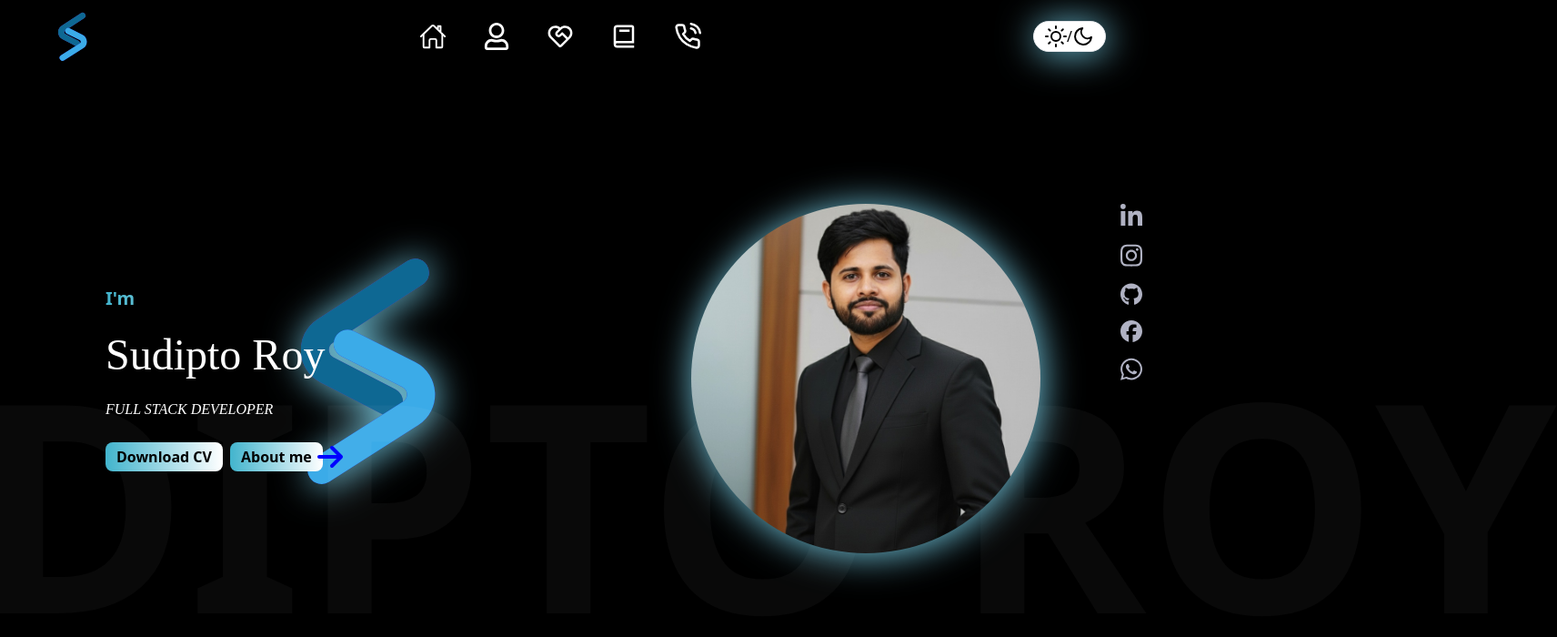
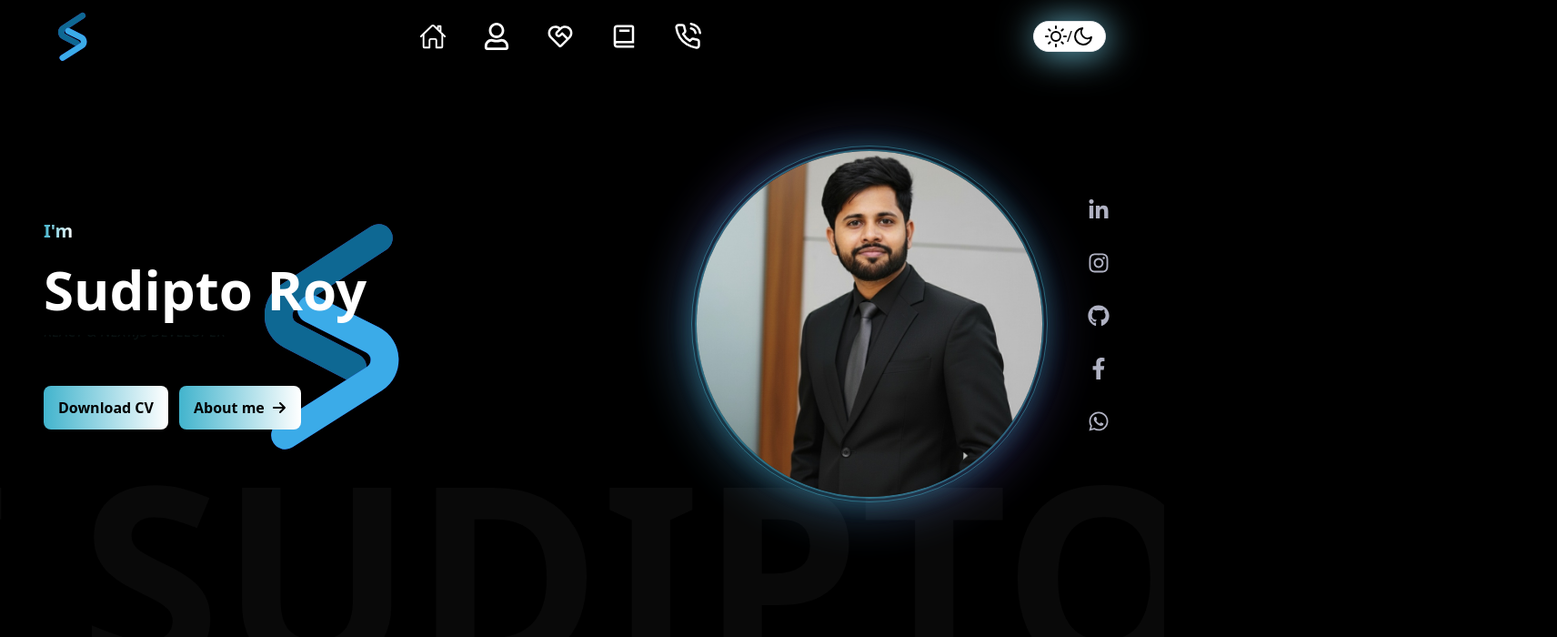
Before and after one commit to sudiptoroy12/SudiptoPortfolio, a React (Vite) app: page / in a window 1280 px wide. Shown: the top 700 px of the page at 91% size, 1712 px wide, since content can reach past the window. Built offline with nearby package versions, Linux system fonts and the light colour scheme.

Commit message:
Refactor Home, Links, and Sidebar components for improved structure and functionality; enhance animations and add social links

```diff
--- a/src/components/home/Home.jsx
+++ b/src/components/home/Home.jsx
@@ -1,49 +1,159 @@
-import React, { useState } from "react";
+
+import { useEffect, useState } from "react";
 import Navbar from "./Navbar";
-import { motion } from "framer-motion";
+import { AnimatePresence, motion } from "framer-motion";
+import {
+  FaLinkedinIn,
+  FaInstagram,
+  FaGithub,
+  FaFacebookF,
+  FaWhatsapp,
+} from "react-icons/fa";
 import cv from "../../assets/Sudipto_Resume.pdf";
-// import Typical from "react-typical";
 
+const roles = [
+  "FULL STACK MERN DEVELOPER",
+  "FRONTEND DEVELOPER",
+  "REACT & NEXT.JS DEVELOPER",
+  "SOFTWARE ENGINEER",
+];
 
+// Moving text animation for desktop
 const sliderTextVariants = {
-  initial: {
-    x: 0,
-  },
+  initial: { x: 0 },
   animate: {
     x: "-100%",
-
     transition: {
       repeat: Infinity,
       repeatType: "mirror",
-
       duration: 20,
+      ease: "linear",
     },
   },
 };
+
+// Smaller moving text animation for mobile
+const mobileSliderTextVariants = {
+  initial: { x: 100 },
+  animate: {
+    x: "-100%",
+    transition: {
+      repeat: Infinity,
+      repeatType: "mirror",
+      duration: 10,
+      ease: "linear",
+    },
+  },
+};
+
+const socialLinks = [
+  {
+    name: "LinkedIn",
+    href: "https://www.linkedin.com/in/sudipto-roy-82602415b/",
+    Icon: FaLinkedinIn,
+  },
+  {
+    name: "Instagram",
+    href: "https://www.instagram.com/",
+    Icon: FaInstagram,
+  },
+  {
+    name: "GitHub",
+    href: "https://github.com/sudiptoroy12",
+    Icon: FaGithub,
+  },
+  {
+    name: "Facebook",
+    href: "https://www.facebook.com/",
+    Icon: FaFacebookF,
+  },
+  {
+    name: "WhatsApp",
+    href: "https://wa.me/8801794197740",
+    Icon: FaWhatsapp,
+  },
+];
+
 const Home = () => {
-   const[darkMode,setDarkMode] = useState(false);
+  const [roleIndex, setRoleIndex] = useState(0);
+
+  useEffect(() => {
+    const intervalId = window.setInterval(() => {
+      setRoleIndex((currentIndex) => (currentIndex + 1) % roles.length);
+    }, 2200);
+
+    return () => window.clearInterval(intervalId);
+  }, []);
+
   return (
     <>
       <Navbar />
-      <div className={`${darkMode && 'dark'}`}>
+
       <section
         id="Home"
-        className="flex h-[100vh] flex-col justify-between  overflow-hidden  "
+        className="relative isolate flex min-h-screen
+          flex-col overflow-hidden bg-transparent"
       >
-        <div className="h-28"></div>
+        {/* Moving Background Text - Mobile */}
+        <motion.div
+          aria-hidden="true"
+          className="pointer-events-none absolute left-0
+            top-[58%] z-0 -translate-y-1/2
+            select-none whitespace-nowrap
+            text-[clamp(4rem,25vw,6rem)] font-bold leading-none
+            text-[#0f8bd340] dark:text-[#ffffff12]
+            sm:hidden"
+          variants={mobileSliderTextVariants}
+          initial="initial"
+          animate="animate"
+        >
+          MYSELF SUDIPTO ROY
+        </motion.div>
 
-        <div className="absolute inset-0 w-full"></div>
-        <div className="flex relative">
-          <div className="w-full max-w-2xl ml-auto relative flex items-center ">
+        {/* Moving Background Text - Tablet and Desktop */}
+        <motion.div
+          aria-hidden="true"
+          className="pointer-events-none absolute bottom-8 left-0
+            z-0 hidden select-none whitespace-nowrap
+            text-[20vh] font-bold leading-none
+            text-[#0f8bd329] dark:text-[#ffffff09]
+            sm:block md:text-[25vh] lg:text-[35vh]"
+          variants={sliderTextVariants}
+          initial="initial"
+          animate="animate"
+        >
+          MYSELF SUDIPTO ROY
+        </motion.div>
+
+        {/* Main Hero Content */}
+        <div
+          className="relative z-10 mx-auto flex w-full
+            max-w-7xl flex-1 flex-col items-center
+            justify-center gap-8 px-5 pb-8 pt-28
+            sm:gap-10 sm:px-8
+            md:flex-row md:justify-between md:gap-6
+            md:px-8 md:py-24 lg:gap-10 lg:px-12"
+        >
+          {/* Introduction */}
+          <div
+            className="relative flex w-full min-w-0
+              flex-1 items-center justify-center
+              md:max-w-2xl md:justify-start"
+          >
+            {/* Decorative SVG */}
             <svg
-              className="absolute pointer-events-none top-8 md:top-28 translate-x-1/2 left-1/4 -translate-y-1/4 drop-shadow(2px 2px 10px to-blue-400) dropshadow  "
-              width="150"
-              height="280"
+              className="pointer-events-none absolute
+                left-1/2 top-0 h-auto w-24
+                -translate-x-1/2 opacity-60
+                sm:w-28 md:left-1/4
+                md:translate-x-1/2 md:opacity-100
+                lg:w-[150px]"
               viewBox="0 0 146 249"
               fill="none"
               xmlns="http://www.w3.org/2000/svg"
+              aria-hidden="true"
             >
-              <g clipPath="url(#clip0_1_2)">
+              <g clipPath="url(#hero-clip)">
                 <path
                   d="M94 159L27.8096 124.941C11.4158 116.505 10.2608 93.5026 25.7271 83.4672L122 21"
                   stroke="#6732CA"
@@ -71,48 +181,114 @@ const Home = () => {
                   strokeLinecap="round"
                 />
               </g>
+
               <defs>
-                <clipPath id="clip0_1_2">
+                <clipPath id="hero-clip">
                   <rect width="146" height="249" fill="white" />
                 </clipPath>
               </defs>
             </svg>
-            <div className="relative ml-7 flex flex-col gap-6 ">
-              <h2 className="text-xl font-bold text-black dark:bg-gradient-to-r from-[#42b4cd] to-white bg-clip-text dark:text-transparent ">
+
+            {/* Introduction Text */}
+            <div
+              className="relative z-10 flex w-full max-w-xl
+                flex-col items-center gap-5
+                text-center md:items-start md:text-left"
+            >
+              <h2
+                className="text-xl font-bold text-black
+                  dark:bg-gradient-to-r dark:from-[#42b4cd]
+                  dark:to-white dark:bg-clip-text
+                  dark:text-transparent"
+              >
                 I'm
               </h2>
-              <h1 className="pointer-events-none text-3xl md:text-5xl font-['Spartan'] ">
+
+              <h1
+                className="break-words text-3xl font-bold
+                  text-gray-900 dark:text-white
+                  sm:text-4xl md:text-5xl lg:text-6xl"
+              >
                 Sudipto Roy
               </h1>
-              <span className="pointer-events-none font-['merriweather'] italic">FULL STACK DEVELOPER
-                {/* <Typical
-                  loop={Infinity}
-                  steps={[
-                    "WEB DEVELOPER ",
-                    1500,
-                    "FRONTEND DEVELOPER",
-                    1500,
-                    "SOFTWARE ENGINEER",
-                    1500,
-                  ]}
-                /> */}
-              </span>
-              <div className="flex gap-2">
-                <a href={cv}>
-                  <button className="rounded-lg px-3 py-1 font-bold relative w-max bg-black  text-white dark:bg-gradient-to-r from-[#42b4cd] to-white  dark:text-black hover:scale-110 duration-500 group z-10 ">
+
+              {/* Animated Developer Roles */}
+              <div
+                className="flex h-7 max-w-full items-center
+                  overflow-hidden sm:h-8 md:h-9"
+              >
+                <AnimatePresence mode="wait">
+                  <motion.span
+                    key={roles[roleIndex]}
+                    initial={{ y: "100%", opacity: 0 }}
+                    animate={{ y: 0, opacity: 1 }}
+                    exit={{ y: "-100%", opacity: 0 }}
+                    transition={{
+                      duration: 0.4,
+                      ease: "easeInOut",
+                    }}
+                    className="block whitespace-nowrap
+                      text-xs italic text-black
+                      dark:text-[#6bd3d3]
+                      sm:text-sm md:text-base"
+                  >
+                    {roles[roleIndex]}
+                  </motion.span>
+                </AnimatePresence>
+              </div>
+
+              {/* Action Buttons */}
+              <div
+                className="flex w-full flex-wrap
+                  items-center justify-center gap-3
+                  md:justify-start"
+              >
+                <a
+                  href={cv}
+                  download
+                  className="relative z-10 inline-flex
+                    items-center justify-center
+                    rounded-lg bg-black px-4 py-3
+                    text-sm font-bold text-white
+                    transition-transform duration-300
+                    hover:scale-105
+                    dark:bg-gradient-to-r
+                    dark:from-[#42b4cd] dark:to-white
+                    dark:text-black sm:text-base"
+                >
                   Download CV
-                  </button>
                 </a>
-                <a href="#About" className="rounded-lg px-3 py-1 font-bold relative w-max bg-black  text-white dark:bg-gradient-to-r from-[#42b4cd] to-white  dark:text-black hover:scale-110 duration-500 group z-10">
+
+                <a
+                  href="#About"
+                  className="group relative z-10 inline-flex
+                    items-center justify-center gap-2
+                    rounded-lg bg-black px-4 py-3
+                    text-sm font-bold text-white
+                    transition-transform duration-300
+                    hover:scale-105
+                    dark:bg-gradient-to-r
+                    dark:from-[#42b4cd] dark:to-white
+                    dark:text-black sm:text-base"
+                >
                   About me
+
                   <svg
-                    className="w-7 absolute top-0 left-24 group-hover:left-28 duration-500"
+                    className="h-4 w-4 transition-transform
+                      duration-300 group-hover:translate-x-1"
                     xmlns="http://www.w3.org/2000/svg"
                     viewBox="0 0 448 512"
+                    fill="currentColor"
+                    aria-hidden="true"
                   >
                     <path
-                      fill="blue"
-                      d="M438.6 278.6c12.5-12.5 12.5-32.8 0-45.3l-160-160c-12.5-12.5-32.8-12.5-45.3 0s-12.5 32.8 0 45.3L338.8 224 32 224c-17.7 0-32 14.3-32 32s14.3 32 32 32l306.7 0L233.4 393.4c-12.5 12.5-12.5 32.8 0 45.3s32.8 12.5 45.3 0l160-160z"
+                      d="M438.6 278.6c12.5-12.5 12.5-32.8
+                        0-45.3l-160-160c-12.5-12.5-32.8-12.5
+                        -45.3 0s-12.5 32.8 0 45.3L338.8
+                        224 32 224c-17.7 0-32 14.3-32
+                        32s14.3 32 32 32l306.7 0L233.4
+                        393.4c-12.5 12.5-12.5 32.8 0
+                        45.3s32.8 12.5 45.3 0l160-160z"
                     />
                   </svg>
                 </a>
@@ -120,106 +296,115 @@ const Home = () => {
             </div>
           </div>
 
+          {/* Profile Image with Cyan and Purple Glow */}
+          <div
+            className="group relative order-2 mx-auto
+              h-36 w-36 shrink-0
+              sm:h-44 sm:w-44
+              md:order-none md:h-64 md:w-64
+              lg:h-80 lg:w-80 xl:h-96 xl:w-96"
+          >
+            {/* Blurred Gradient Background */}
+            <div
+              aria-hidden="true"
+              className="absolute -inset-3 rounded-full
+                bg-gradient-to-tr from-[#42b4cd]/50
+                via-[#8c75ff]/30 to-[#42b4cd]/10
+                opacity-80 blur-xl
+                transition-transform duration-700
+                group-hover:scale-110
+                sm:-inset-5"
+            />
+
+            {/* Decorative Ring */}
+            <div
+              aria-hidden="true"
+              className="absolute -inset-1 rounded-full
+                border border-[#42b4cd]/50
+                shadow-[0_0_25px_rgba(66,180,205,0.2)]
+                transition-transform duration-700
+                group-hover:rotate-6"
+            />
+
+            {/* Profile Picture */}
             <img
               src="/MyPic.jpg"
               alt="Sudipto Roy"
-            className="hidden sm:block self-center mr-auto h-96 w-96 object-cover rounded-full dropshadow z-40"
+              className="relative z-10 h-full w-full
+                rounded-full border-2 border-[#42b4cd]/50
+                object-cover
+                shadow-[0_0_30px_rgba(66,180,205,0.2)]
+                transition-transform duration-500
+                group-hover:scale-[1.02]"
             />
+          </div>
 
-          <ul className="space-y-4 mr-6 dark:text-[#b0b2c3] pb-4 z-40">
-            <li>
+          {/* Social Links */}
+          <ul
+            className="order-3 flex items-center
+              justify-center gap-5 pb-2
+              text-gray-700 dark:text-[#b0b2c3]
+              md:order-none md:mr-2
+              md:flex-col md:gap-6 md:pb-4"
+            aria-label="Social media links"
+          >
+            {socialLinks.map(({ name, href, Icon }) => (
+              <li key={name}>
+                <a
+                  href={href}
+                  target="_blank"
+                  rel="noopener noreferrer"
+                  aria-label={name}
+                  title={name}
+                  className="inline-flex rounded-md p-1
+                    transition-all duration-300
+                    hover:-translate-y-1 hover:text-blue-600
+                    dark:hover:text-[#6bd3d3]
+                    focus-visible:outline
+                    focus-visible:outline-2
+                    focus-visible:outline-[#42b4cd]"
+                >
+                  <Icon className="h-5 w-5 sm:h-6 sm:w-6" />
+                </a>
+              </li>
+            ))}
+          </ul>
+        </div>
+
+        {/* My Works Button */}
+        <a
+          href="#Projects"
+          className="relative z-10 mx-auto mb-8
+            inline-flex items-center gap-2
+            rounded-lg bg-black px-5 py-3
+            text-sm font-bold text-white
+            transition-transform duration-300
+            hover:scale-105
+            dark:bg-gradient-to-r
+            dark:from-[#42b4cd] dark:to-white
+            dark:text-black sm:mb-10 sm:text-base"
+        >
+          My works
+
           <svg
-                className="w-6 hover:text-blue-600 dark:hover:text-[#6bd3d3] cursor-pointer"
+            className="h-4 w-4"
             xmlns="http://www.w3.org/2000/svg"
-                viewBox="0 0 448 512"
+            viewBox="0 0 384 512"
+            fill="currentColor"
+            aria-hidden="true"
           >
             <path
-                  fill="currentColor"
-                  d="M100.3 448H7.4V148.9h92.9zM53.8 108.1C24.1 108.1 0 83.5 0 53.8a53.8 53.8 0 0 1 107.6 0c0 29.7-24.1 54.3-53.8 54.3zM447.9 448h-92.7V302.4c0-34.7-.7-79.2-48.3-79.2-48.3 0-55.7 37.7-55.7 76.7V448h-92.8V148.9h89.1v40.8h1.3c12.4-23.5 42.7-48.3 87.9-48.3 94 0 111.3 61.9 111.3 142.3V448z"
+              d="M169.4 470.6c12.5 12.5 32.8 12.5
+                45.3 0l160-160c12.5-12.5 12.5-32.8
+                0-45.3s-32.8-12.5-45.3 0L224
+                370.8 224 64c0-17.7-14.3-32-32-32s-32
+                14.3-32 32l0 306.7L54.6
+                265.4c-12.5-12.5-32.8-12.5-45.3
+                0s-12.5 32.8 0 45.3l160 160z"
             />
           </svg>
-            </li>
-            <li>
-              <svg
-                className="w-6  hover:text-blue-600 dark:hover:text-[#6bd3d3] cursor-pointer"
-                xmlns="http://www.w3.org/2000/svg"
-                viewBox="0 0 448 512"
-              >
-                <path
-                  fill="currentColor"
-                  d="M224.1 141c-63.6 0-114.9 51.3-114.9 114.9s51.3 114.9 114.9 114.9S339 319.5 339 255.9 287.7 141 224.1 141zm0 189.6c-41.1 0-74.7-33.5-74.7-74.7s33.5-74.7 74.7-74.7 74.7 33.5 74.7 74.7-33.6 74.7-74.7 74.7zm146.4-194.3c0 14.9-12 26.8-26.8 26.8-14.9 0-26.8-12-26.8-26.8s12-26.8 26.8-26.8 26.8 12 26.8 26.8zm76.1 27.2c-1.7-35.9-9.9-67.7-36.2-93.9-26.2-26.2-58-34.4-93.9-36.2-37-2.1-147.9-2.1-184.9 0-35.8 1.7-67.6 9.9-93.9 36.1s-34.4 58-36.2 93.9c-2.1 37-2.1 147.9 0 184.9 1.7 35.9 9.9 67.7 36.2 93.9s58 34.4 93.9 36.2c37 2.1 147.9 2.1 184.9 0 35.9-1.7 67.7-9.9 93.9-36.2 26.2-26.2 34.4-58 36.2-93.9 2.1-37 2.1-147.8 0-184.8zM398.8 388c-7.8 19.6-22.9 34.7-42.6 42.6-29.5 11.7-99.5 9-132.1 9s-102.7 2.6-132.1-9c-19.6-7.8-34.7-22.9-42.6-42.6-11.7-29.5-9-99.5-9-132.1s-2.6-102.7 9-132.1c7.8-19.6 22.9-34.7 42.6-42.6 29.5-11.7 99.5-9 132.1-9s102.7-2.6 132.1 9c19.6 7.8 34.7 22.9 42.6 42.6 11.7 29.5 9 99.5 9 132.1s2.7 102.7-9 132.1z"
-                />
-              </svg>
-            </li>
-            <li>
-              <svg
-                className="w-6 hover:text-blue-600 dark:hover:text-[#6bd3d3] cursor-pointer"
-                xmlns="http://www.w3.org/2000/svg"
-                viewBox="0 0 496 512"
-              >
-                <path
-                  fill="currentColor"
-                  d="M165.9 397.4c0 2-2.3 3.6-5.2 3.6-3.3 .3-5.6-1.3-5.6-3.6 0-2 2.3-3.6 5.2-3.6 3-.3 5.6 1.3 5.6 3.6zm-31.1-4.5c-.7 2 1.3 4.3 4.3 4.9 2.6 1 5.6 0 6.2-2s-1.3-4.3-4.3-5.2c-2.6-.7-5.5 .3-6.2 2.3zm44.2-1.7c-2.9 .7-4.9 2.6-4.6 4.9 .3 2 2.9 3.3 5.9 2.6 2.9-.7 4.9-2.6 4.6-4.6-.3-1.9-3-3.2-5.9-2.9zM244.8 8C106.1 8 0 113.3 0 252c0 110.9 69.8 205.8 169.5 239.2 12.8 2.3 17.3-5.6 17.3-12.1 0-6.2-.3-40.4-.3-61.4 0 0-70 15-84.7-29.8 0 0-11.4-29.1-27.8-36.6 0 0-22.9-15.7 1.6-15.4 0 0 24.9 2 38.6 25.8 21.9 38.6 58.6 27.5 72.9 20.9 2.3-16 8.8-27.1 16-33.7-55.9-6.2-112.3-14.3-112.3-110.5 0-27.5 7.6-41.3 23.6-58.9-2.6-6.5-11.1-33.3 2.6-67.9 20.9-6.5 69 27 69 27 20-5.6 41.5-8.5 62.8-8.5s42.8 2.9 62.8 8.5c0 0 48.1-33.6 69-27 13.7 34.7 5.2 61.4 2.6 67.9 16 17.7 25.8 31.5 25.8 58.9 0 96.5-58.9 104.2-114.8 110.5 9.2 7.9 17 22.9 17 46.4 0 33.7-.3 75.4-.3 83.6 0 6.5 4.6 14.4 17.3 12.1C428.2 457.8 496 362.9 496 252 496 113.3 383.5 8 244.8 8zM97.2 352.9c-1.3 1-1 3.3 .7 5.2 1.6 1.6 3.9 2.3 5.2 1 1.3-1 1-3.3-.7-5.2-1.6-1.6-3.9-2.3-5.2-1zm-10.8-8.1c-.7 1.3 .3 2.9 2.3 3.9 1.6 1 3.6 .7 4.3-.7 .7-1.3-.3-2.9-2.3-3.9-2-.6-3.6-.3-4.3 .7zm32.4 35.6c-1.6 1.3-1 4.3 1.3 6.2 2.3 2.3 5.2 2.6 6.5 1 1.3-1.3 .7-4.3-1.3-6.2-2.2-2.3-5.2-2.6-6.5-1zm-11.4-14.7c-1.6 1-1.6 3.6 0 5.9 1.6 2.3 4.3 3.3 5.6 2.3 1.6-1.3 1.6-3.9 0-6.2-1.4-2.3-4-3.3-5.6-2z"
-                />
-              </svg>
-            </li>
-            <li>
-              <svg
-                className="w-6 hover:text-blue-600 dark:hover:text-[#6bd3d3] cursor-pointer"
-                xmlns="http://www.w3.org/2000/svg"
-                viewBox="0 0 512 512"
-              >
-                <path
-                  fill="currentColor"
-                  d="M512 256C512 114.6 397.4 0 256 0S0 114.6 0 256C0 376 82.7 476.8 194.2 504.5V334.2H141.4V256h52.8V222.3c0-87.1 39.4-127.5 125-127.5c16.2 0 44.2 3.2 55.7 6.4V172c-6-.6-16.5-1-29.6-1c-42 0-58.2 15.9-58.2 57.2V256h83.6l-14.4 78.2H287V510.1C413.8 494.8 512 386.9 512 256h0z"
-                />
-              </svg>
-            </li>
-
-            <li>
-              <svg
-                aria-hidden="true"
-                focusable="false"
-                data-prefix="fab"
-                data-icon="whatsapp"
-                className=" cursor-pointer w-6 hover:text-blue-600 dark:hover:text-[#6bd3d3]"
-                role="img"
-                xmlns="http://www.w3.org/2000/svg"
-                viewBox="0 0 448 512"
-              >
-                <path
-                  fill="currentColor"
-                  d="M380.9 97.1C339 55.1 283.2 32 223.9 32c-122.4 0-222 99.6-222 222 0 39.1 10.2 77.3 29.6 111L0 480l117.7-30.9c32.4 17.7 68.9 27 106.1 27h.1c122.3 0 224.1-99.6 224.1-222 0-59.3-25.2-115-67.1-157zm-157 341.6c-33.2 0-65.7-8.9-94-25.7l-6.7-4-69.8 18.3L72 359.2l-4.4-7c-18.5-29.4-28.2-63.3-28.2-98.2 0-101.7 82.8-184.5 184.6-184.5 49.3 0 95.6 19.2 130.4 54.1 34.8 34.9 56.2 81.2 56.1 130.5 0 101.8-84.9 184.6-186.6 184.6zm101.2-138.2c-5.5-2.8-32.8-16.2-37.9-18-5.1-1.9-8.8-2.8-12.5 2.8-3.7 5.6-14.3 18-17.6 21.8-3.2 3.7-6.5 4.2-12 1.4-32.6-16.3-54-29.1-75.5-66-5.7-9.8 5.7-9.1 16.3-30.3 1.8-3.7.9-6.9-.5-9.7-1.4-2.8-12.5-30.1-17.1-41.2-4.5-10.8-9.1-9.3-12.5-9.5-3.2-.2-6.9-.2-10.6-.2-3.7 0-9.7 1.4-14.8 6.9-5.1 5.6-19.4 19-19.4 46.3 0 27.3 19.9 53.7 22.6 57.4 2.8 3.7 39.1 59.7 94.8 83.8 35.2 15.2 49 16.5 66.6 13.9 10.7-1.6 32.8-13.4 37.4-26.4 4.6-13 4.6-24.1 3.2-26.4-1.3-2.5-5-3.9-10.5-6.6z"
-                ></path>
-              </svg>
-            </li>
-          </ul>
-        </div>
-        <motion.div
-          className="absolute bottom-[10px] text-[40vh] text-nowrap text-[#0f8bd329] dark:text-[#ffffff09] font-bold "
-          variants={sliderTextVariants}
-          initial="initial"
-          animate="animate"
-        >
-          MYSELF SUDIPTO ROY
-        </motion.div>
-        <a className="flex self-center" href="#Projects">
-          <button className="rounded-lg px-3 py-1 font-bold relative self-center  bg-black  text-white dark:bg-gradient-to-r from-[#42b4cd] to-white  dark:text-black hover:scale-110 duration-500 group mb-12">
-            My works
-            <svg
-              className="w-6 absolute left-9 group-hover:-bottom-10 duration-700"
-              xmlns="http://www.w3.org/2000/svg"
-              viewBox="0 0 384 512"
-            >
-              <path
-                fill="blue"
-                d="M169.4 470.6c12.5 12.5 32.8 12.5 45.3 0l160-160c12.5-12.5 12.5-32.8 0-45.3s-32.8-12.5-45.3 0L224 370.8 224 64c0-17.7-14.3-32-32-32s-32 14.3-32 32l0 306.7L54.6 265.4c-12.5-12.5-32.8-12.5-45.3 0s-12.5 32.8 0 45.3l160 160z"
-              />
-            </svg>
-          </button>
         </a>
       </section>
-      </div>
     </>
   );
 };
```
Also changed, not shown: src/components/home/Links.jsx (+17 -10 lines), src/components/home/Sidebar.jsx (+34 -14 lines). Lines whose indentation alone changed are shown as unchanged.
